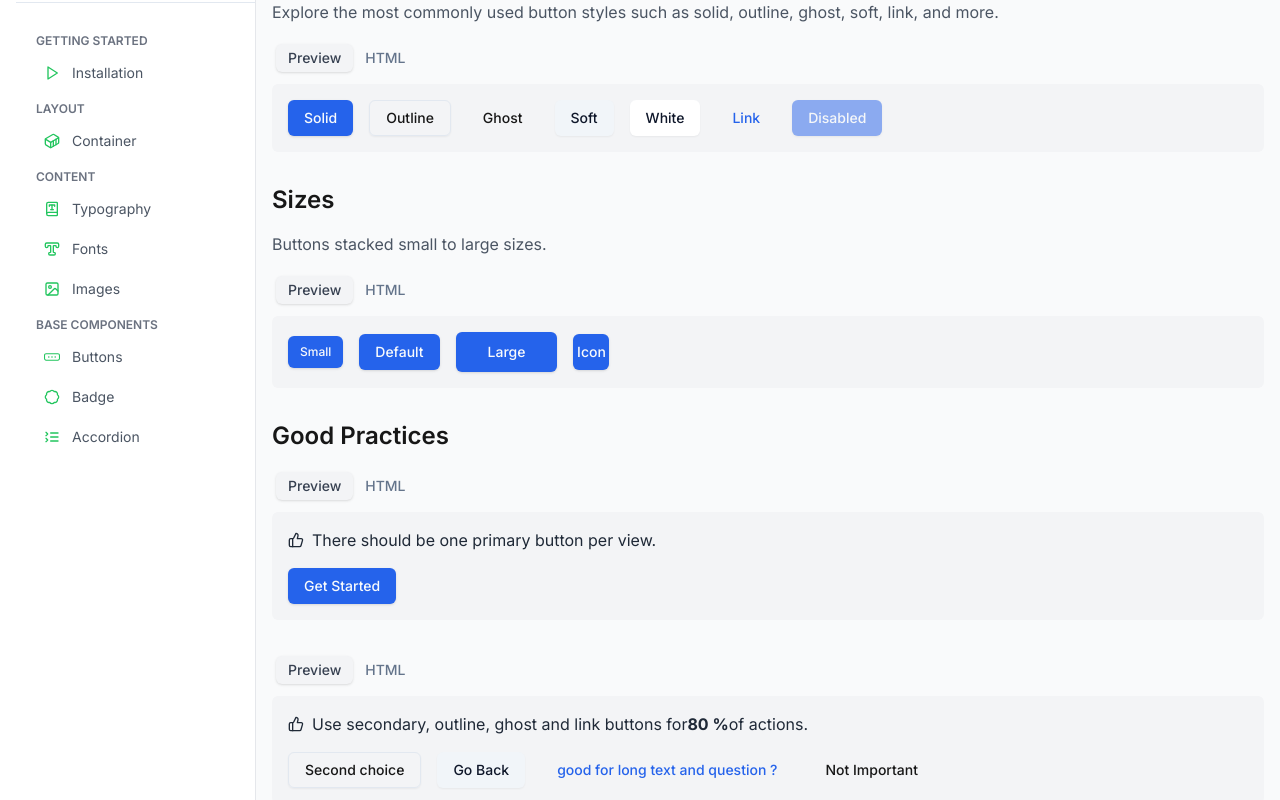
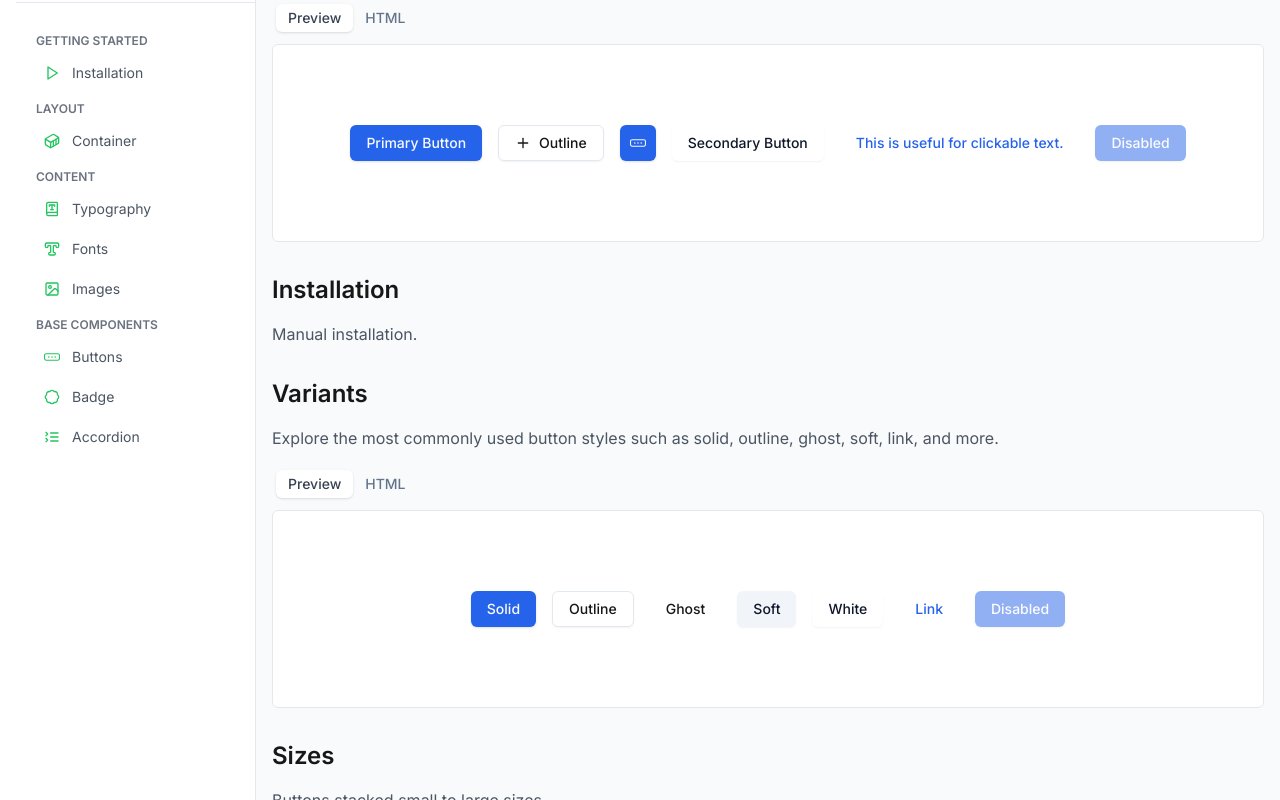
Before and after one commit to thomas1Gaillot/design-system, a Next.js app: page /component/button in a window 1280 px wide. Shown: the part 240-1040 px from the top of the page. Built offline with nearby package versions, Linux system fonts and the light colour scheme.

Commit message:
add overview

```diff
--- a/app/component/button/page.tsx
+++ b/app/component/button/page.tsx
@@ -1,6 +1,7 @@
 import {Button} from "@/components/ui/button";
 import Section from "@/app/component/section";
-import {ThumbsUp} from "lucide-react";
+import {PlusIcon, ThumbsDownIcon} from "lucide-react";
+import {ButtonIcon} from "@radix-ui/react-icons";
 
 export default function Page() {
     return (
@@ -8,14 +9,38 @@ export default function Page() {
             <h2 className="text-sm font-semibold text-blue-600 mb-2">Components</h2>
             <h1 className="text-3xl font-bold mb-4">Buttons</h1>
             <p className="text-gray-600 mb-8">
-                Browse and customize beautiful Tailwind CSS buttons in various styles, states, and sizes. Find active, disabled, pill, icon, and other free button examples.
+                Browse and customize beautiful Tailwind CSS buttons in various styles, states, and sizes. Find active,
+                disabled, pill, icon, and other free button examples.
             </p>
+            <Section
+                title="Overview"
+                previewContent={
+                    <>
+                        <Button>Primary Button</Button>
+                        <Button variant="outline"><PlusIcon className={'size-4 mr-2'}/> Outline</Button>
+                        <Button size={'icon'}><ButtonIcon className={"size-4"}/></Button>
+                        <Button variant="secondary" className="bg-white">Secondary Button</Button>
+                        <Button variant="link">This is useful for clickable text.</Button>
+                        <Button disabled={true}>Disabled</Button>
+                    </>
+                }
+                htmlContent={`<Button>Primary Button</Button>
+<Button variant="outline"><PlusIcon className={'size-4 mr-2'}/> Outline</Button>
+<Button size={'icon'}><ButtonIcon className={"size-4"}/></Button>
+<Button variant="secondary" className="bg-white">Secondary Button</Button>
+<Button variant="link">This is useful for clickable text.</Button>
+<Button disabled={true}>Disabled</Button>`}
+            />
+            <section className="mb-8">
+                <h2 className="text-2xl font-semibold mb-4">{"Installation"}</h2>
+                <p className="text-gray-600 mb-4">{"Manual installation."}</p>
+            </section>
 
             <Section
                 title="Variants"
                 description="Explore the most commonly used button styles such as solid, outline, ghost, soft, link, and more."
                 previewContent={
-                    <div className="flex flex-wrap gap-4">
+                    <>
                         <Button>Solid</Button>
                         <Button variant="outline">Outline</Button>
                         <Button variant="ghost">Ghost</Button>
@@ -23,7 +48,7 @@ export default function Page() {
                         <Button variant="secondary" className="bg-white">White</Button>
                         <Button variant="link">Link</Button>
                         <Button disabled={true}>Disabled</Button>
-                    </div>
+                    </>
                 }
                 htmlContent={`<Button>Solid</Button>\n<Button variant="outline">Outline</Button>\n<Button variant="ghost">Ghost</Button>\n<Button variant="secondary">Soft</Button>\n<Button variant="secondary" className="bg-white">White</Button>\n<Button variant="link">Link</Button>\n<Button disabled={true}>Disabled</Button>`}
             />
@@ -36,48 +61,14 @@ export default function Page() {
                         <Button size="sm">Small</Button>
                         <Button>Default</Button>
                         <Button size="lg">Large</Button>
-                        <Button size="icon">Icon</Button>
+                        <Button size="icon">
+                            <ThumbsDownIcon className="h-4 w-4"/>
+                        </Button>
                     </div>
                 }
                 htmlContent={`<Button size="sm">Small</Button>\n<Button>Default</Button>\n<Button size="lg">Large</Button>\n<Button size="icon">Icon</Button>`}
             />
 
-            <Section
-                title="Good Practices"
-                previewContent={
-                    <>
-                        <p className="text-gray-800 mb-4 flex items-center">
-                            <ThumbsUp className={"size-4 mr-2"}/>
-                            There should be one primary button per view.
-                        </p>
-                        <div className="flex flex-wrap items-center gap-4">
-                            <Button>Get Started</Button>
-                        </div>
-                    </>
-                }
-                htmlContent={`<Button>Get Started</Button>`}
-            />
-
-            <Section
-                title=""
-                previewContent={
-                    <>
-                        <div className="text-gray-800 mb-4 flex items-center">
-                            <ThumbsUp className={"size-4 mr-2"}/>
-                            {"Use secondary, outline, ghost and link buttons for "}
-                            <strong>{" 80 % "}</strong>
-                            {" of actions."}
-                        </div>
-                        <div className="flex flex-wrap items-center gap-4">
-                            <Button variant="outline">Second choice</Button>
-                            <Button variant="secondary">Go Back</Button>
-                            <Button variant="link">good for long text and question ?</Button>
-                            <Button variant="ghost">Not Important</Button>
-                        </div>
-                    </>
-                }
-                htmlContent={`<Button variant="outline">Second choice</Button>\n<Button variant="secondary">Go Back</Button>\n<Button variant="link">good for long text and question ?</Button>\n<Button variant="ghost">Not Important</Button>`}
-            />
         </div>
     );
 }
--- a/app/component/section.tsx
+++ b/app/component/section.tsx
@@ -21,10 +21,13 @@ const Section = ({title, description, previewContent, htmlContent}: SectionProps
                     <TabsTrigger value="preview">Preview</TabsTrigger>
                     <TabsTrigger value="html">HTML</TabsTrigger>
                 </TabsList>
-                <TabsContent value="preview" className="p-4 bg-gray-100 rounded-md">
-                    {previewContent}
+                <TabsContent value="preview">
+                    <div
+                        className="flex flex-wrap gap-4 items-center justify-center py-20 px-1 border border-gray-200 bg-white rounded-md">
+                        {previewContent}
+                    </div>
                 </TabsContent>
-                {htmlContents.map( (html, index) => <TabsContent key={index} value="html" className="relative">
+                {htmlContents.map((html, index) => <TabsContent key={index} value="html" className="relative">
                     <pre className="language-html text-sm p-4 rounded-lg bg-gray-800 text-gray-50">
                         <code>{html}</code>
                     </pre>
--- a/components/ui/tabs.tsx
+++ b/components/ui/tabs.tsx
@@ -29,7 +29,7 @@ const TabsTrigger = React.forwardRef<
   <TabsPrimitive.Trigger
     ref={ref}
     className={cn(
-      "inline-flex hover:bg-muted items-center justify-center whitespace-nowrap rounded-md px-3 py-1 text-sm font-medium ring-offset-background transition-all focus-visible:outline-none focus-visible:ring-2 focus-visible:ring-ring focus-visible:ring-offset-2 disabled:pointer-events-none disabled:opacity-50 data-[state=active]:bg-gray-100 data-[state=active]:text-gray-700 data-[state=active]:shadow",
+      "inline-flex hover:bg-muted items-center justify-center whitespace-nowrap rounded-md px-3 py-1 text-sm font-medium ring-offset-background transition-all focus-visible:outline-none focus-visible:ring-2 focus-visible:ring-ring focus-visible:ring-offset-2 disabled:pointer-events-none disabled:opacity-50 data-[state=active]:bg-white data-[state=active]:text-gray-700 data-[state=active]:shadow",
       className
     )}
     {...props}
```
